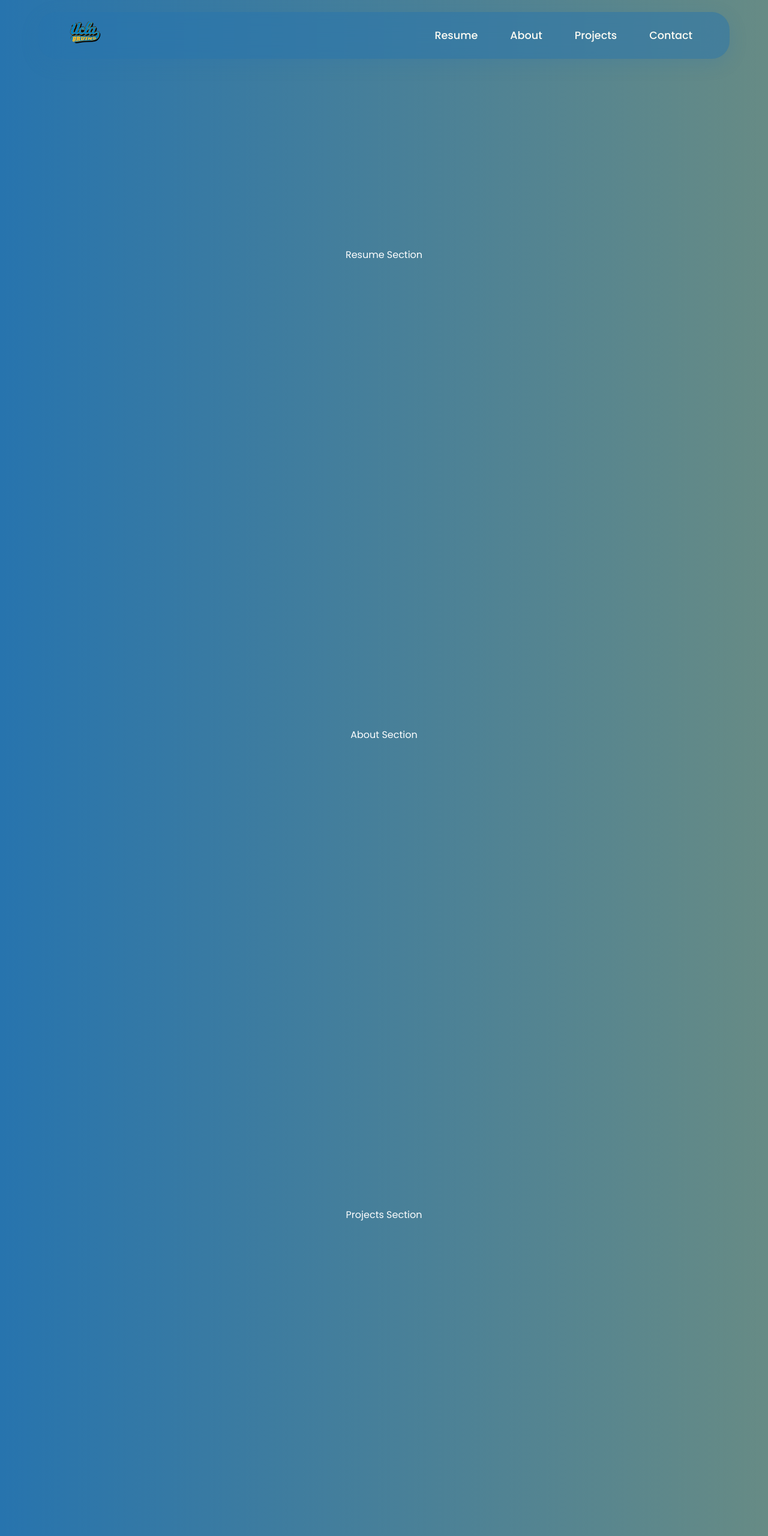
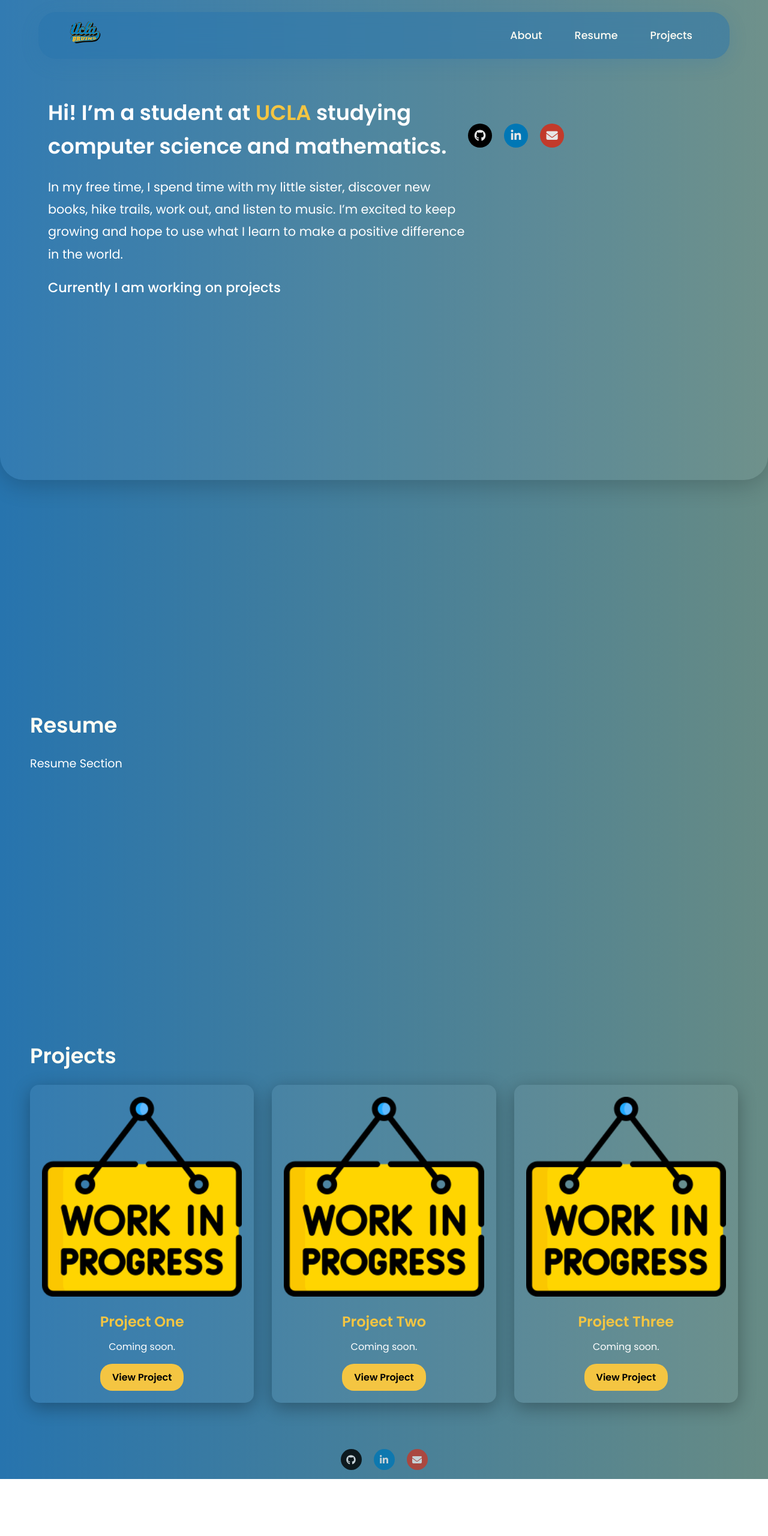
Before and after one commit to ughurkarim/portfolio, a plain HTML site: page index.html in a window 1280 px wide. Shown: the top 2560 px of the page at 60% size. After the commit the page ends 2465 px from the top, so only its background shows below. Drawn offline with Linux system fonts and the light colour scheme.

Commit message:
Style changes

```diff
--- a/index.html
+++ b/index.html
@@ -4,8 +4,10 @@
   <meta charset="UTF-8">
   <meta name="viewport" content="width=device-width, initial-scale=1.0">
   <title>Portfolio</title>
+  <link rel="icon" type="image/svg" href="favicon.svg">
   <link href="https://fonts.googleapis.com/css2?family=Poppins:wght@400;500;600&display=swap" rel="stylesheet">
   <link rel="stylesheet" href="style.css">
+  <link rel="stylesheet" href="https://cdnjs.cloudflare.com/ajax/libs/font-awesome/6.5.0/css/all.min.css">
 </head>
 <body>
   <nav class="navbar">
@@ -13,17 +15,70 @@
       <img src="logo.png" alt="Logo">
     </div>
     <ul class="nav-links">
+      <li><a href="#about">About</a></li>
       <li><a href="#resume">Resume</a></li>
-      <li><a href="#about">About</a></li>
       <li><a href="#projects">Projects</a></li>
-      <li><a href="#contact">Contact</a></li>
     </ul>
   </nav>
 
-  <section id="resume">Resume Section</section>
-  <section id="about">About Section</section>
-  <section id="projects">Projects Section</section>
-  <section id="contact">Contact Section</section>
+  <section id="about">
+    <div class="about-content">
+      <div class="about-header">
+        <p class="about-intro">
+          Hi! I’m a student at <span class="highlight">UCLA</span> studying computer science and mathematics.
+        </p>
+        <div class="social-icons top-icons">
+          <a href="https://github.com/ughurkarim" target="_blank" class="github"><i class="fab fa-github"></i></a>
+          <a href="https://www.linkedin.com/in/ughurkarim" target="_blank" class="linkedin"><i class="fab fa-linkedin-in"></i></a>
+          <a href="mailto:ughurkarim@ucla.edu" class="email"><i class="fas fa-envelope"></i></a>
+        </div>
+      </div>
+      <p class="about-extra">
+        In my free time, I spend time with my little sister, discover new books, hike trails, work out, and listen to music.
+        I’m excited to keep growing and hope to use what I learn to make a positive difference in the world.
+      </p>
+      <p class="about-current">
+        Currently I am <span id="typing-text"></span><span class="cursor">|</span>
+      </p>
+    </div>
+  </section>
+
+  <section id="resume">
+    <h2>Resume</h2>
+    <p>Resume Section</p>
+  </section>
+
+  <section id="projects">
+    <h2>Projects</h2>
+    <div class="projects-grid">
+      <div class="project-card">
+        <img src="wip.png" alt="Project 1">
+        <h3>Project One</h3>
+        <p>Coming soon.</p>
+        <a href="#" target="_blank" class="btn">View Project</a>
+      </div>
+      <div class="project-card">
+        <img src="wip.png" alt="Project 2">
+        <h3>Project Two</h3>
+        <p>Coming soon.</p>
+        <a href="#" target="_blank" class="btn">View Project</a>
+      </div>
+      <div class="project-card">
+        <img src="wip.png" alt="Project 3">
+        <h3>Project Three</h3>
+        <p>Coming soon.</p>
+        <a href="#" target="_blank" class="btn">View Project</a>
+      </div>
+    </div>
+  </section>
+
+  <footer>
+    <div class="social-icons footer-icons">
+      <a href="https://github.com/ughurkarim" target="_blank" class="github"><i class="fab fa-github"></i></a>
+      <a href="https://www.linkedin.com/in/ughurkarim" target="_blank" class="linkedin"><i class="fab fa-linkedin-in"></i></a>
+      <a href="mailto:ughurkarim@ucla.edu" class="email"><i class="fas fa-envelope"></i></a>
+    </div>
+  </footer>
 
   <script src="script.js"></script>
 </body>
--- a/script.js
+++ b/script.js
@@ -17,3 +17,37 @@ const observer = new IntersectionObserver(entries => {
 }, { threshold: 0.2 });
 
 sections.forEach(section => observer.observe(section));
+
+const words = ["learning new things.", "working on projects.", "improving my coding skills.", "browsing LinkedIn.", "spending time with loved ones.", "collaborating with peers.", "going on a run."];
+const typingText = document.getElementById("typing-text");
+let wordIndex = 0;
+let charIndex = 0;
+let isDeleting = false;
+
+function typeEffect() {
+  const currentWord = words[wordIndex];
+
+  if (isDeleting) {
+    typingText.textContent = currentWord.substring(0, charIndex - 1);
+    charIndex--;
+  } else {
+    typingText.textContent = currentWord.substring(0, charIndex + 1);
+    charIndex++;
+  }
+
+  if (!isDeleting && charIndex === currentWord.length) {
+    isDeleting = true;
+    setTimeout(typeEffect, 1200);
+    return;
+  }
+
+  if (isDeleting && charIndex === 0) {
+    isDeleting = false;
+    wordIndex = (wordIndex + 1) % words.length;
+  }
+
+  const typingSpeed = isDeleting ? 50 : 100;
+  setTimeout(typeEffect, typingSpeed);
+}
+
+window.addEventListener("DOMContentLoaded", typeEffect);
--- a/style.css
+++ b/style.css
@@ -13,7 +13,6 @@ body {
   background: linear-gradient(270deg, #2774AE, #1A4E7D, #F4C542, #E6B933, #2774AE);
   background-size: 1200% 1200%;
   color: #fff;
-  transition: background-position 0.2s ease-out;
   line-height: 1.6;
 }
 
@@ -48,6 +47,7 @@ body {
   border-radius: 50%;
   transition: transform 0.3s ease, filter 0.3s ease;
 }
+
 .logo img:hover {
   transform: scale(1.1);
   filter: drop-shadow(0 0 10px #F4C542);
@@ -58,6 +58,7 @@ body {
   display: flex;
   gap: 30px;
 }
+
 .nav-links li a {
   text-decoration: none;
   color: #fffdf4;
@@ -68,6 +69,7 @@ body {
   transition: all 0.3s ease;
   position: relative;
 }
+
 .nav-links li a::after {
   content: '';
   position: absolute;
@@ -78,43 +80,207 @@ body {
   background: #F4C542;
   transition: width 0.3s;
 }
+
 .nav-links li a:hover {
   color: #F4C542;
 }
+
 .nav-links li a:hover::after {
   width: 100%;
 }
 
 section {
-  height: 100vh;
-  padding: 100px 50px 50px 50px;
+  min-height: 100vh;
+  padding: 120px 50px 50px;
   display: flex;
+  flex-direction: column;
   justify-content: center;
-  align-items: center;
-  text-align: center;
-
+  align-items: flex-start;
   opacity: 0;
   transform: translateY(40px);
   transition: all 0.8s ease-out;
 }
+
 section.visible {
   opacity: 1;
   transform: translateY(0);
 }
 
-section h1 {
-  font-size: 3rem;
+section h2 {
+  font-size: 2.2rem;
   margin-bottom: 20px;
   color: #fffdf4;
 }
+
 section p {
   font-size: 1.2rem;
   max-width: 700px;
 }
 
+#about {
+  display: flex;
+  flex-direction: column;
+  align-items: flex-start;
+  justify-content: flex-start;
+  padding: 160px 80px 80px;
+  background: rgba(255, 255, 255, 0.05);
+  border-radius: 0 0 40px 40px;
+  box-shadow: 0 8px 40px rgba(0, 0, 0, 0.2);
+}
+
+.about-header {
+  display: flex;
+  justify-content: space-between;
+  align-items: center;
+  width: 100%;
+}
+
+.about-intro {
+  font-size: 2.2rem;
+  font-weight: 600;
+  margin-bottom: 20px;
+}
+
+.about-extra {
+  font-size: 1.3rem;
+  line-height: 1.8;
+}
+
+.about-current {
+  font-size: 1.4rem;
+  font-weight: 500;
+  margin-top: 20px;
+}
+
+.highlight {
+  color: #F4C542;
+}
+
 .projects-grid {
   display: grid;
-  grid-template-columns: repeat(auto-fit, minmax(250px, 1fr));
+  grid-template-columns: repeat(auto-fit, minmax(300px, 1fr));
   gap: 30px;
-  margin-top: 30px;
+  width: 100%;
 }
+
+.project-card {
+  background: rgba(255, 255, 255, 0.05);
+  border-radius: 15px;
+  padding: 20px;
+  text-align: center;
+  box-shadow: 0 8px 30px rgba(0, 0, 0, 0.3);
+  transition: transform 0.3s ease, box-shadow 0.3s ease;
+}
+
+.project-card:hover {
+  transform: translateY(-10px);
+  box-shadow: 0 12px 40px rgba(0, 0, 0, 0.5);
+}
+
+.project-card img {
+  width: 100%;
+  border-radius: 10px;
+  margin-bottom: 15px;
+}
+
+.project-card h3 {
+  font-size: 1.5rem;
+  margin-bottom: 10px;
+  color: #F4C542;
+}
+
+.project-card p {
+  font-size: 1rem;
+  margin-bottom: 15px;
+}
+
+.project-card .btn {
+  display: inline-block;
+  padding: 10px 20px;
+  border-radius: 20px;
+  background: #F4C542;
+  color: #000;
+  text-decoration: none;
+  font-weight: 600;
+  transition: background 0.3s ease;
+}
+
+.project-card .btn:hover {
+  background: #e6b933;
+}
+
+.social-icons {
+  display: flex;
+  gap: 20px;
+}
+
+.social-icons a {
+  display: flex;
+  justify-content: center;
+  align-items: center;
+  border-radius: 50%;
+  font-size: 1.5rem;
+  color: #e6e6e6;
+  text-decoration: none;
+  transition: transform 0.3s ease, background 0.3s ease;
+}
+
+.social-icons a.github {
+  background: #000;
+}
+
+.social-icons a.linkedin {
+  background: #0077b5;
+}
+
+.social-icons a.email {
+  background: #c23a2b;
+}
+
+.social-icons a.medium {
+  background: #000;
+}
+
+.social-icons a:hover {
+  transform: scale(1.1);
+}
+
+.top-icons a {
+  width: 40px;
+  height: 40px;
+  font-size: 1.2rem;
+}
+
+footer {
+  display: flex;
+  justify-content: center;
+  align-items: center;
+  padding: 15px;
+}
+
+.footer-icons a {
+  width: 35px;
+  height: 35px;
+  font-size: 1rem;
+  opacity: 0.8;
+}
+
+.footer-icons a:hover {
+  opacity: 1;
+}
+
+.cursor {
+  display: inline-block;
+  font-weight: bold;
+  color: #F4C542;
+  animation: blink 0.7s infinite;
+}
+
+@keyframes blink {
+  0%, 50% {
+    opacity: 1;
+  }
+  50.01%, 100% {
+    opacity: 0;
+  }
+}
```
Also changed, not shown: favicon.svg (added), wip.png (added), 1 other file.
